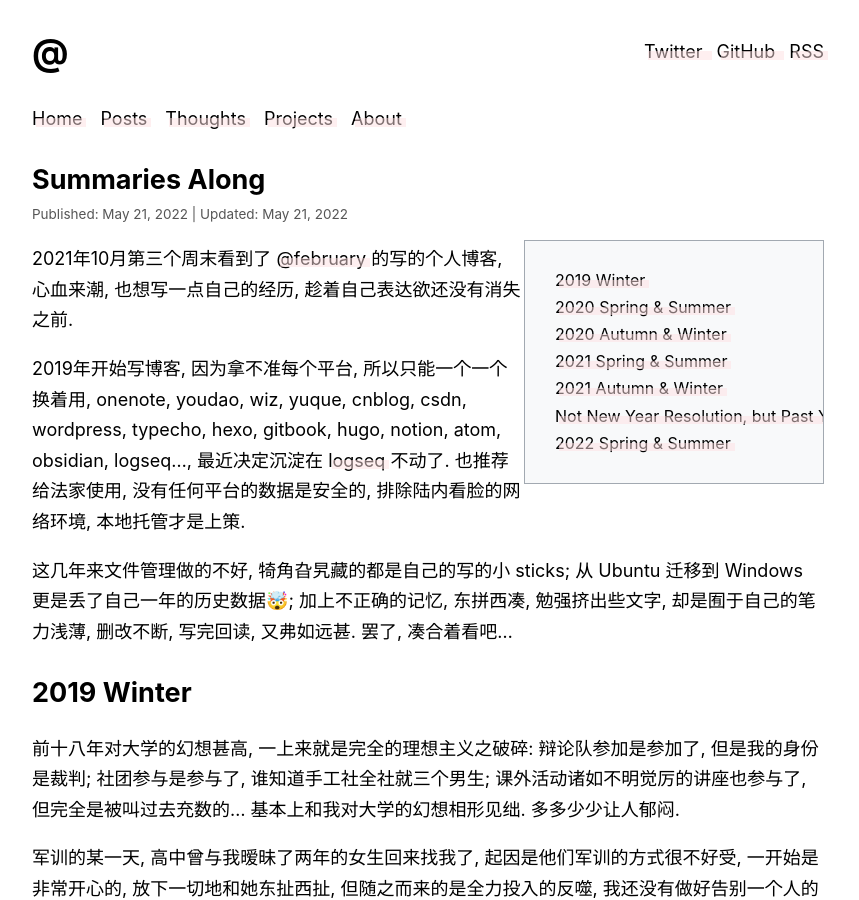
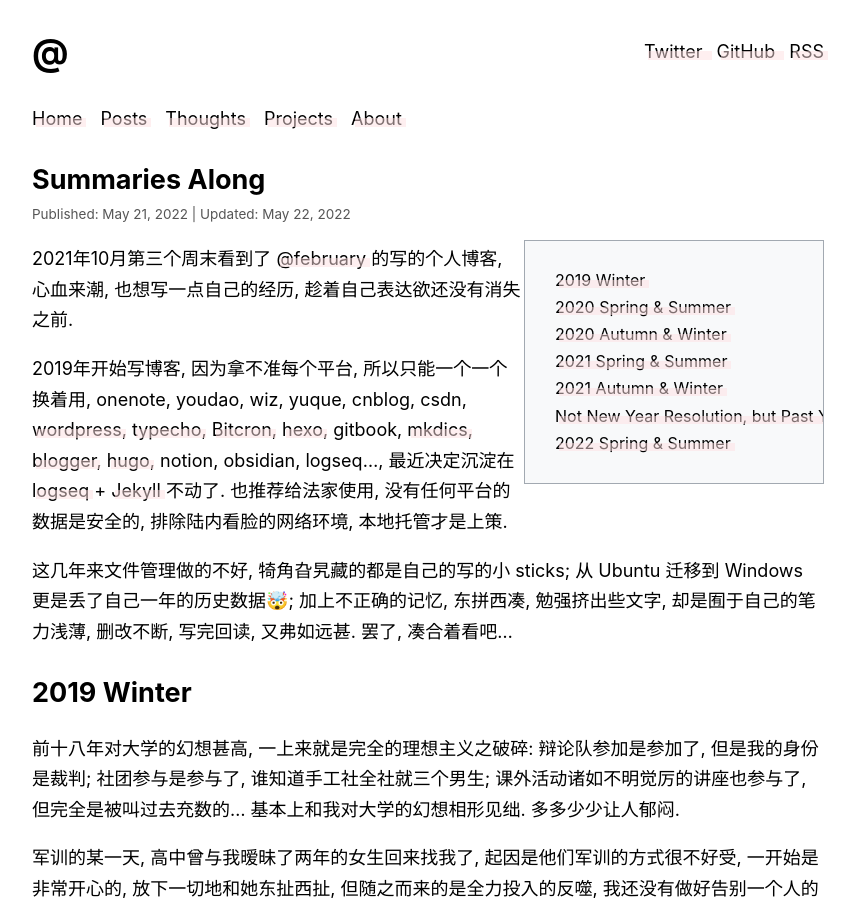
Before and after one commit to bGZo/blog, a Jekyll site: the page built from _posts/thoughts/2022-05-21-summaries-along.md, in a window 1280 px wide and 900 px high. Shown: the whole window, without its empty margins (212-1071 px from the left). Built offline with Jekyll 4.4.1, drawn with Linux system fonts in a browser that asks for light colours.

Commit message:
Update Articles

```diff
--- a/_posts/thoughts/2022-05-21-summaries-along.md
+++ b/_posts/thoughts/2022-05-21-summaries-along.md
@@ -1,14 +1,14 @@
 ---
 layout: post
 title: Summaries Along
-updated: 2022-05-21
+updated: 2022-05-22
 category: thoughts
 comment_link: https://github.com/bGZo/blog/issues/5
 ---
 
 2021年10月第三个周末看到了 [@february](https://sunhuiquan.github.io/) 的写的个人博客, 心血来潮, 也想写一点自己的经历, 趁着自己表达欲还没有消失之前.
 
-2019年开始写博客, 因为拿不准每个平台, 所以只能一个一个换着用, onenote, youdao, wiz, yuque, cnblog, csdn, wordpress, typecho, hexo, gitbook, hugo, notion, atom, obsidian, logseq..., 最近决定沉淀在 [logseq](https://logseq.github.io/) 不动了. 也推荐给法家使用, 没有任何平台的数据是安全的, 排除陆内看脸的网络环境, 本地托管才是上策.
+2019年开始写博客, 因为拿不准每个平台, 所以只能一个一个换着用, onenote, youdao, wiz, yuque, cnblog, csdn, [wordpress](https://cn.wordpress.org), [typecho](http://typecho.org), [Bitcron](https://www.bitcron.com/), [hexo](https://hexo.io/zh-cn), gitbook, [mkdics](https://www.mkdocs.org), [blogger](https://www.blogger.com), [hugo](https://gohugo.io), notion, obsidian, logseq..., 最近决定沉淀在 [logseq](https://logseq.github.io) + [Jekyll](https://jekyllrb.com) 不动了. 也推荐给法家使用, 没有任何平台的数据是安全的, 排除陆内看脸的网络环境, 本地托管才是上策.
 
 这几年来文件管理做的不好, 犄角旮旯藏的都是自己的写的小 sticks; 从 Ubuntu 迁移到 Windows 更是丢了自己一年的历史数据🤯; 加上不正确的记忆, 东拼西凑, 勉强挤出些文字, 却是囿于自己的笔力浅薄, 删改不断, 写完回读, 又弗如远甚. 罢了, 凑合着看吧...
 
```
